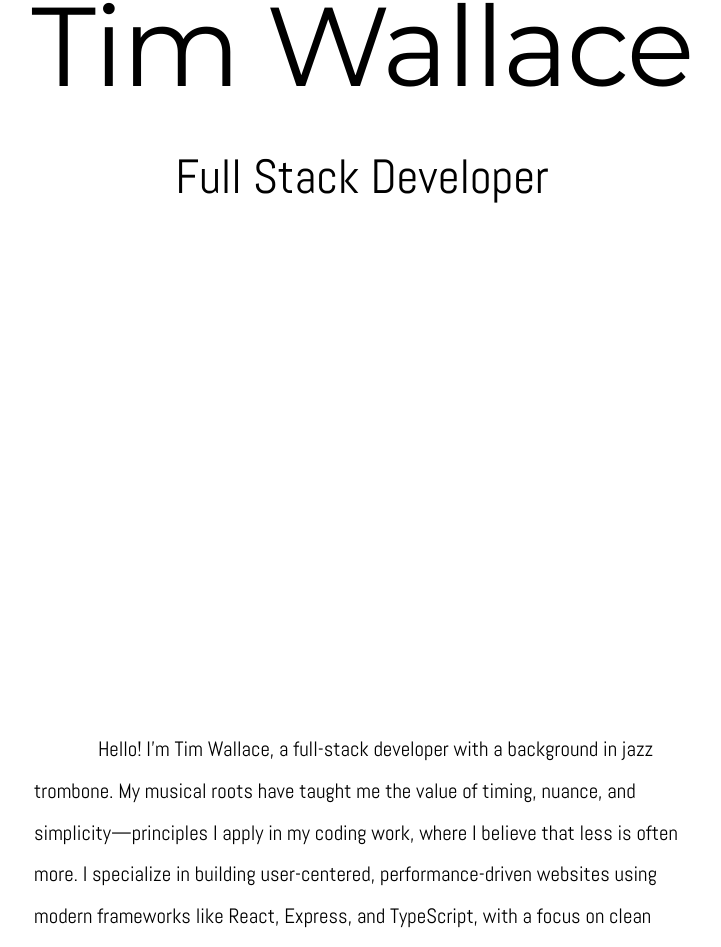
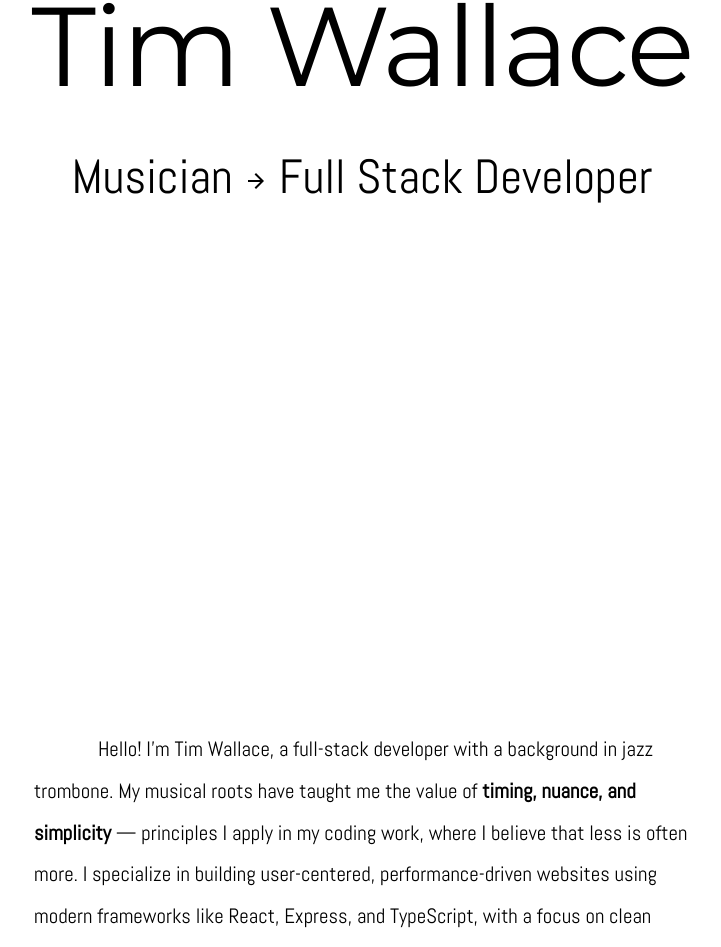
Before and after one commit to TimWallaceDev/timwallace.ca, a React (Create React App) app: page / in a window 1280 px wide. Shown: the part 325-1272 px from the top of the page, without its empty margins (278-999 px from the left). Built offline with nearby package versions, Linux system fonts and the light colour scheme.

Commit message:
small UI improvements

```diff
--- a/src/about.js
+++ b/src/about.js
@@ -4,7 +4,7 @@ const About = () => {
     return (
         <div className="about">
             <p className="about__copy">
-            Hello! I'm Tim Wallace, a full-stack developer with a background in jazz trombone. My musical roots have taught me the value of timing, nuance, and simplicity—principles I apply in my coding work, where I believe that less is often more. I specialize in building user-centered, performance-driven websites using modern frameworks like React, Express, and TypeScript, with a focus on clean code and intuitive design. My passion for learning drives me to continuously expand my skills in areas like API development, testing, and scalability.
+            Hello! I'm Tim Wallace, a full-stack developer with a background in jazz trombone. My musical roots have taught me the value of <b>timing, nuance, and simplicity</b> — principles I apply in my coding work, where I believe that less is often more. I specialize in building user-centered, performance-driven websites using modern frameworks like React, Express, and TypeScript, with a focus on clean code and intuitive design. My passion for learning drives me to continuously expand my skills in areas like API development, testing, and scalability.
             </p>
         </div>
     )
--- a/src/components/ContactForm/ContactForm.scss
+++ b/src/components/ContactForm/ContactForm.scss
@@ -1,4 +1,5 @@
 @use "../../styles/mixins.scss" as *;
+@use "../../styles/variables.scss" as *;
 
 .form {
     display: flex;
@@ -88,6 +89,10 @@
         padding: 8px 1rem;
         border-radius: 4px;
 
+        &:hover {
+            background-color: darkblue;
+        }
+
         @include tablet {
             max-width: 150px;
             align-self: flex-end;
--- a/src/hero.js
+++ b/src/hero.js
@@ -1,11 +1,11 @@
-
+import arrow from "./assets/arrow_forward.svg"
 
 
 const Hero = () => {
     return (
         <div className="hero">
             <h1 className="name">Tim Wallace</h1>
-            <h2 className="occupation">Full Stack Developer</h2>
+            <h2 className="occupation">Musician <img src={arrow}/> Full Stack Developer</h2>
         </div>
     )
 }
```
Also changed, not shown: src/assets/arrow_forward.svg (added).
